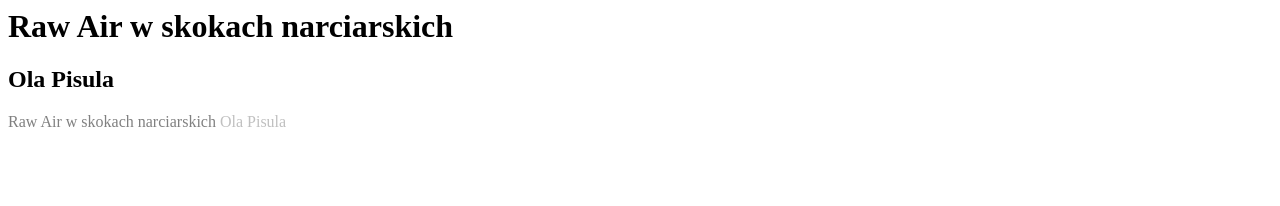
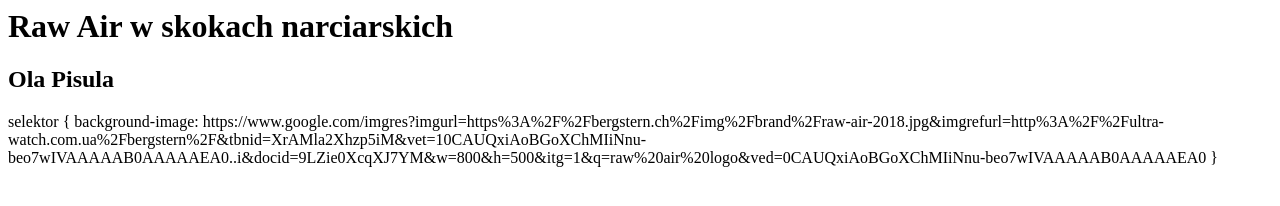
Before and after one commit to 21ola21/Raw-Air-, a plain HTML site: page index.html in a window 1280 px wide. Drawn offline with Linux system fonts and the light colour scheme.

Commit message:
Create homepage

```diff
--- a/index.html
+++ b/index.html
@@ -1,4 +1,3 @@
 <h1>Raw Air w skokach narciarskich</h1>
 <h2>Ola Pisula</h2>
-<span style="color: gray">Raw Air w skokach narciarskich</span>
-<span style="color: silver">Ola Pisula</span>
+selektor { background-image: https://www.google.com/imgres?imgurl=https%3A%2F%2Fbergstern.ch%2Fimg%2Fbrand%2Fraw-air-2018.jpg&imgrefurl=http%3A%2F%2Fultra-watch.com.ua%2Fbergstern%2F&tbnid=XrAMla2Xhzp5iM&vet=10CAUQxiAoBGoXChMIiNnu-beo7wIVAAAAAB0AAAAAEA0..i&docid=9LZie0XcqXJ7YM&w=800&h=500&itg=1&q=raw%20air%20logo&ved=0CAUQxiAoBGoXChMIiNnu-beo7wIVAAAAAB0AAAAAEA0 }
```
